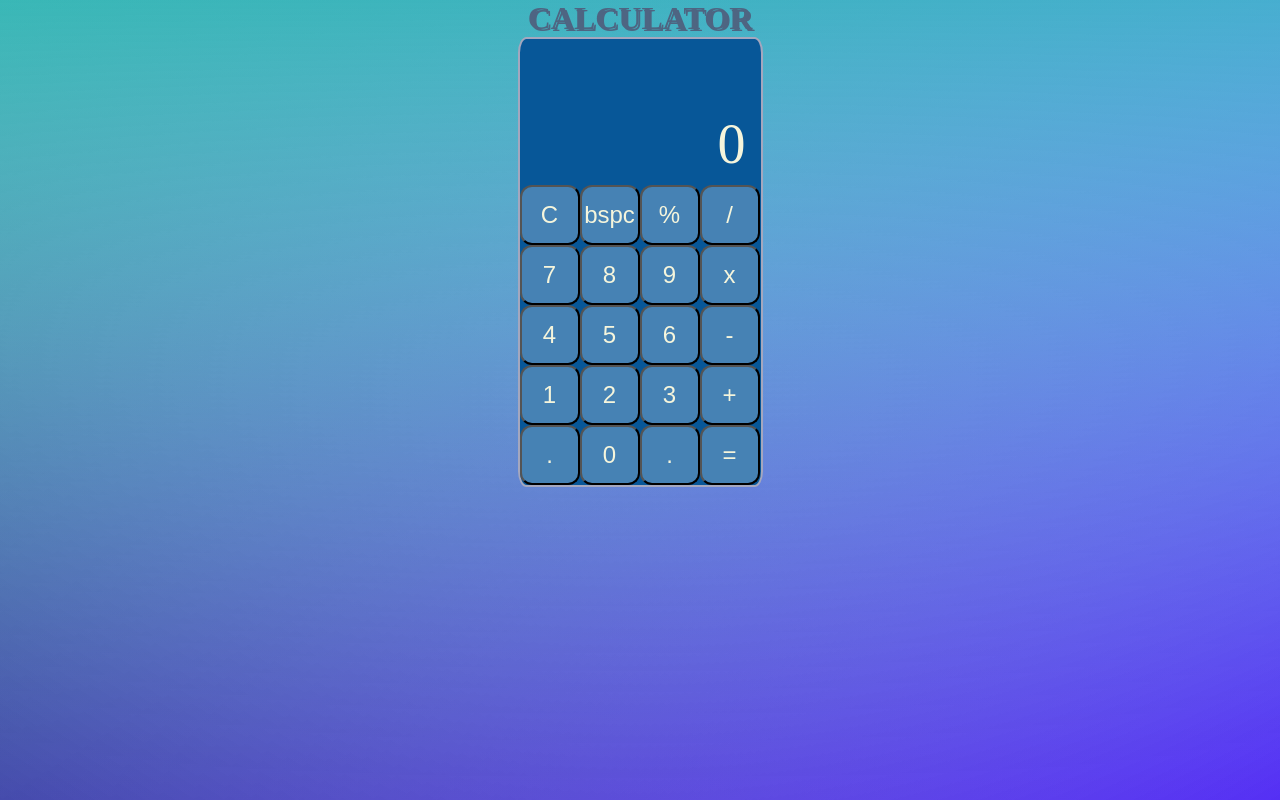
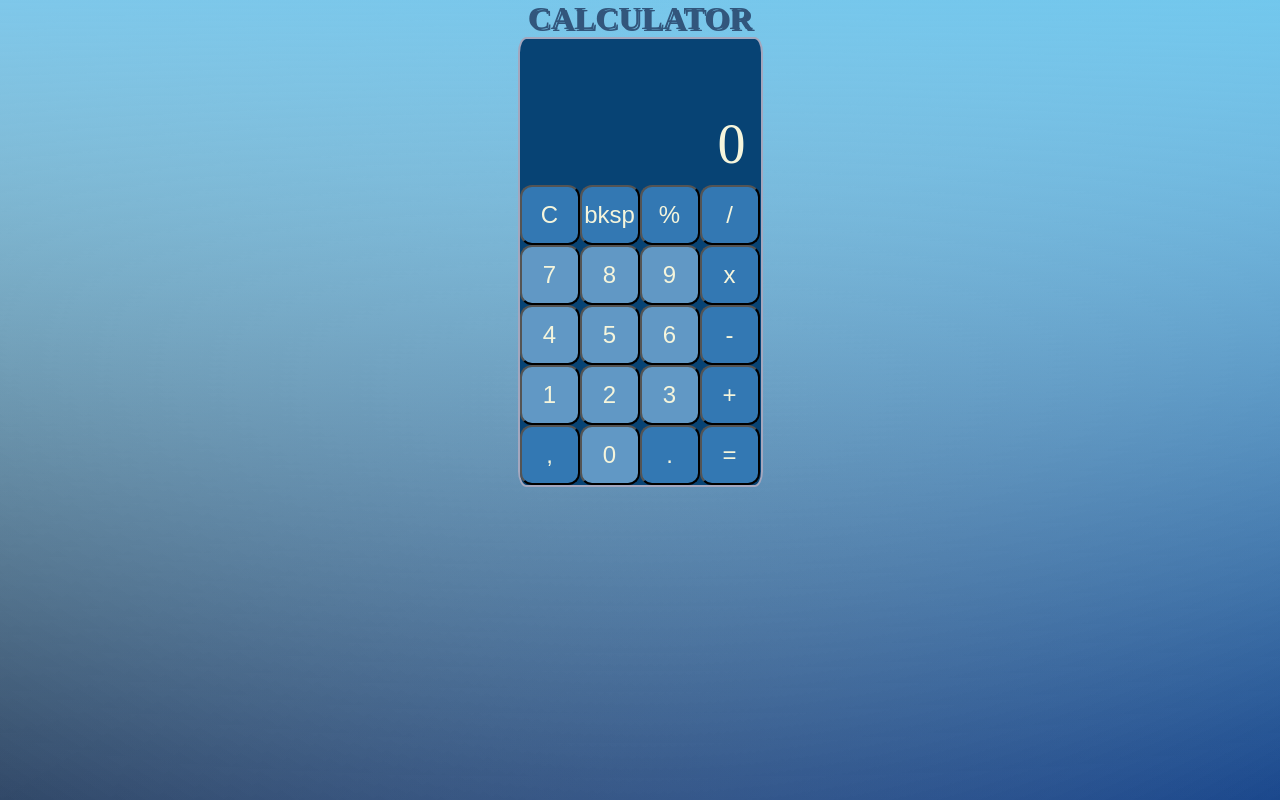
Before and after one commit to Olorin4/project-calculator, a plain HTML site: page index.html in a window 1280 px wide. Drawn offline with Linux system fonts and the light colour scheme.

Commit message:
Change color scheme and add numbers class

```diff
--- a/index.html
+++ b/index.html
@@ -15,25 +15,25 @@
                 <p class="userInput"></p>
                 <p class="results">0</p>
             </div>
-            <div class="numbers">
+            <div class="inputPanel">
                 <button>C</button>
-                <button>bspc</button>
+                <button>bksp</button>
                 <button>%</button>
                 <button>/</button>
-                <button>7</button>
-                <button>8</button>
-                <button>9</button>
+                <button class="numbers">7</button>
+                <button class="numbers">8</button>
+                <button class="numbers">9</button>
                 <button>x</button>
-                <button>4</button>
-                <button>5</button>
-                <button>6</button>
+                <button class="numbers">4</button>
+                <button class="numbers">5</button>
+                <button class="numbers">6</button>
                 <button>-</button>
-                <button>1</button>
-                <button>2</button>
-                <button>3</button>
+                <button class="numbers">1</button>
+                <button class="numbers">2</button>
+                <button class="numbers">3</button>
                 <button>+</button>
-                <button>.</button>
-                <button>0</button>
+                <button>,</button>
+                <button class="numbers">0</button>
                 <button>.</button>
                 <button>=</button>
             </div>
--- a/styles.css
+++ b/styles.css
@@ -6,9 +6,9 @@
 
 body {
     background:
-        linear-gradient(rgb(41, 172, 165), transparent),
-        linear-gradient(to top left, rgb(71, 14, 242), transparent),
-        linear-gradient(to top right, rgb(39, 70, 97), transparent);
+        linear-gradient(rgb(113, 193, 231), transparent),
+        linear-gradient(to top left, rgb(3, 51, 127), transparent),
+        linear-gradient(to top right, rgb(48, 52, 54), transparent);
     background-blend-mode: screen;
     display: flex;
     flex-direction: column;
@@ -18,7 +18,7 @@ body {
 
 h1 {
     text-shadow: 2px 2px;
-    color: rgb(78, 101, 130);
+    color: rgb(50, 86, 124);
 }
 
 .container {
@@ -26,7 +26,7 @@ h1 {
     flex-wrap: wrap;
     justify-content: flex-end;
     align-items: flex-end;
-    background-color: rgb(7, 87, 152);
+    background-color: rgb(7, 67, 116);
     border: 2px solid rgb(164, 167, 190);
     border-radius: 3.5%;
     height: 450px;
@@ -47,15 +47,15 @@ p {
     font-size: 350%;
 }
 
-.numbers {
+.inputPanel {
     display: flex;
     flex-wrap: wrap;
     height: 300px;
 }
 
 button {
-    background-color: steelblue;
-    transition: background-color 1s;
+    background-color: #3378b3;
+    transition: background-color 0.5s;
     color: beige;
     font-size: x-large;
     height: 60px;
@@ -64,5 +64,9 @@ button {
 }
 
 button:hover {
-    background-color: #184abd;
+    background-color: #1b45a8;
   }
+
+.numbers {
+    background-color: #6198c5;
+}
```
